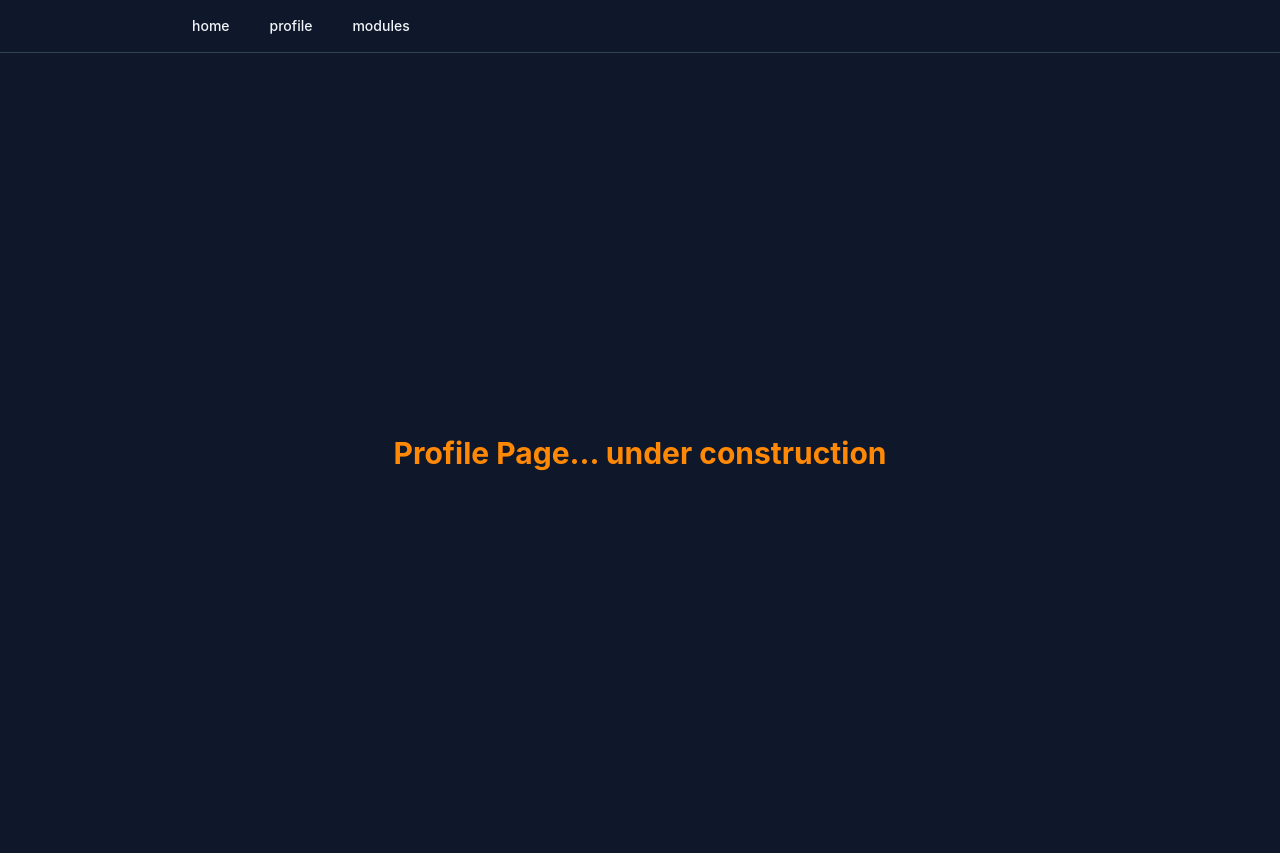
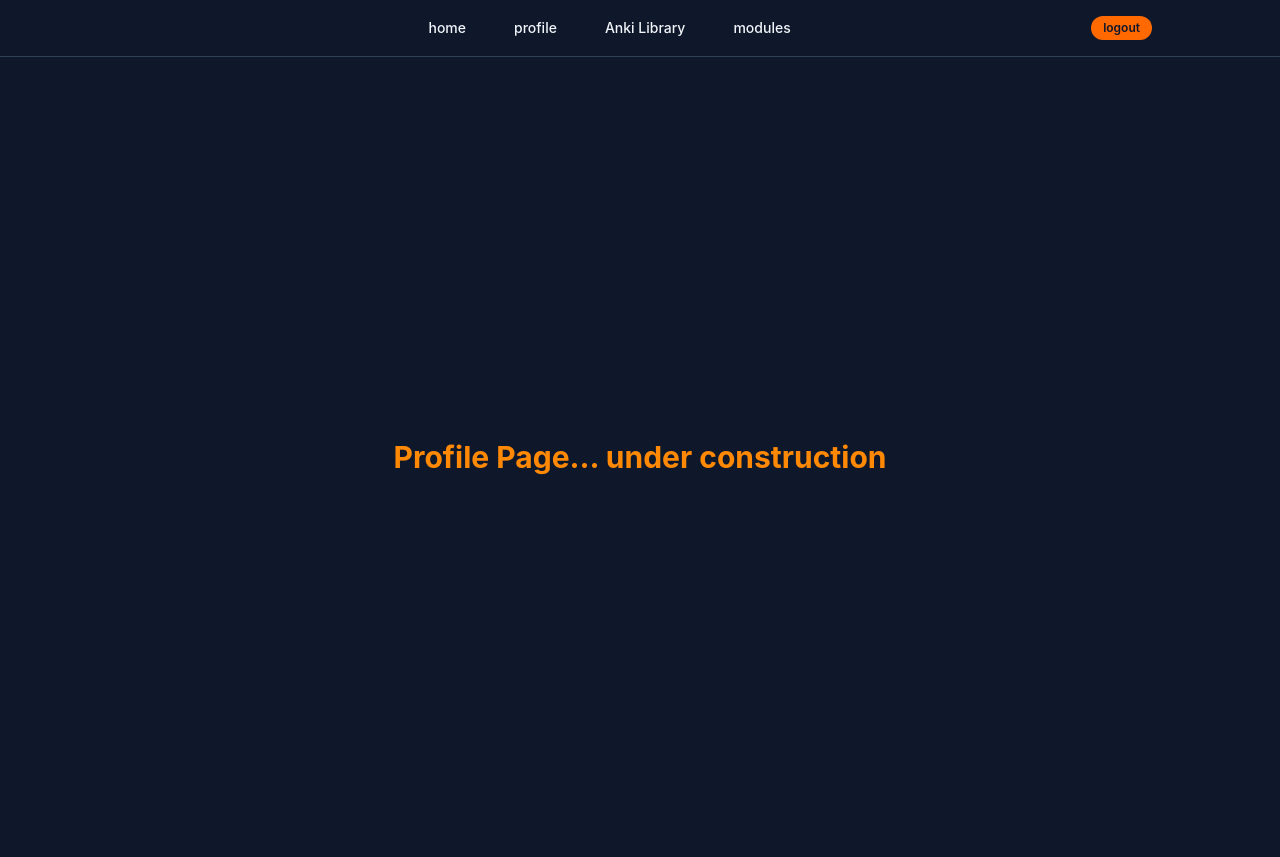
Before and after one commit to millan-figueroa/studyhub-frontend, a React (Vite) app: page /profile in a window 1280 px wide. Built offline with nearby package versions, Linux system fonts and the light colour scheme; no server answers.

Commit message:
Updates Navbar styles, adds Anki link

```diff
--- a/src/App.tsx
+++ b/src/App.tsx
@@ -5,6 +5,7 @@ import Navbar from "./components/Navbar";
 import ModuleDetailsPage from "./pages/ModuleDetailsPage"; // single module page
 import AuthPage from "./pages/AuthPage";
 import ProfilePage from "./pages/ProfilePage";
+import AnkiLibrary from "./pages/AnkiLibrary";
 
 function App() {
   return (
@@ -23,6 +24,9 @@ function App() {
         {/* user/ account info */}
         <Route path="/profile" element={<ProfilePage />} />
 
+        {/* Anki decks library */}
+        <Route path="/profile" element={<AnkiLibrary />} />
+
         {/* module details page with tasks inside it */}
         <Route path="/modules/:moduleId" element={<ModuleDetailsPage />} />
 
--- a/src/components/Navbar.tsx
+++ b/src/components/Navbar.tsx
@@ -2,13 +2,13 @@ import { NavLink } from "react-router-dom";
 import { useAuth } from "../context/useAuth";
 
 export default function NavBar() {
-  const auth = useAuth(); // may be null at first render
-  console.log("NAV AUTH:", auth);
-  // if auth is null, show minimal navbar so app doesn't crash
+  const auth = useAuth();
+
+  // minimal navbar if auth not ready
   if (!auth) {
     return (
       <nav className="bg-slate-900 border-b border-slate-700 text-slate-100 px-6 py-4">
-        <div className="flex justify-center gap-10 text-sm font-medium">
+        <div className="max-w-4xl mx-auto flex justify-center gap-12 text-sm font-medium">
           <NavLink className="hover:text-orange-400 transition" to="/">
             home
           </NavLink>
@@ -20,42 +20,34 @@ export default function NavBar() {
     );
   }
 
-  const { user, logOut } = auth;
+  const { logOut } = auth;
 
   return (
     <nav className="bg-slate-900 border-b border-slate-700 text-slate-100 px-6 py-4">
-      <div className="flex justify-between items-center max-w-4xl mx-auto text-sm font-medium">
-        {/* left side */}
-        <div className="flex gap-10">
+      <div className="max-w-5xl mx-auto flex items-center justify-between">
+        {/* centered links */}
+        <div className="flex-1 flex justify-center gap-12 text-sm font-medium">
           <NavLink className="hover:text-orange-400 transition" to="/">
             home
           </NavLink>
           <NavLink className="hover:text-orange-400 transition" to="/profile">
             profile
           </NavLink>
-
-          {user && (
+          <NavLink className="hover:text-orange-400 transition" to="/library">
+            Anki Library
+          </NavLink>
           <NavLink className="hover:text-orange-400 transition" to="/modules">
             modules
           </NavLink>
-          )}
-
-          {!user && (
-            <NavLink className="hover:text-orange-400 transition" to="/modules">
-              modules
-            </NavLink>
-          )}
         </div>
 
-        {/* right side — logout */}
-        {user && (
+        {/* logout all the way on the right */}
         <button
           onClick={logOut}
-            className="px-4 py-1.5 rounded-full bg-orange-500 text-slate-900 font-semibold hover:bg-orange-400 transition"
+          className="ml-auto px-3 py-1 rounded-full bg-orange-500 text-slate-900 font-semibold hover:bg-orange-400 transition text-xs"
         >
           logout
         </button>
-        )}
       </div>
     </nav>
   );
--- /dev/null
+++ b/src/pages/AnkiLibrary.tsx
@@ -0,0 +1,3 @@
+export default function AnkiLibrary() {
+  return <h1>This is where we upload our decks.</h1>;
+}
```
Also changed, not shown: 1 other file (tests, documents, lock files or other folders). Lines whose indentation alone changed are shown as unchanged.
